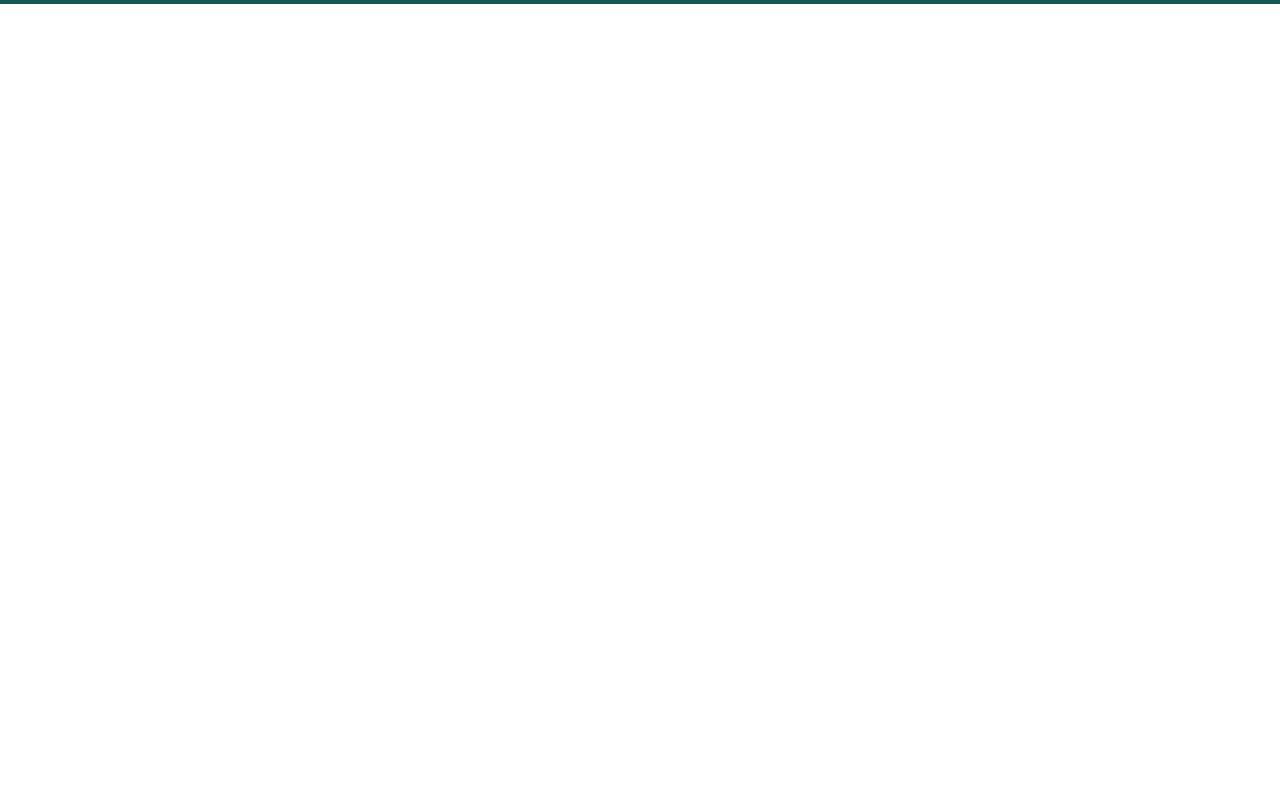
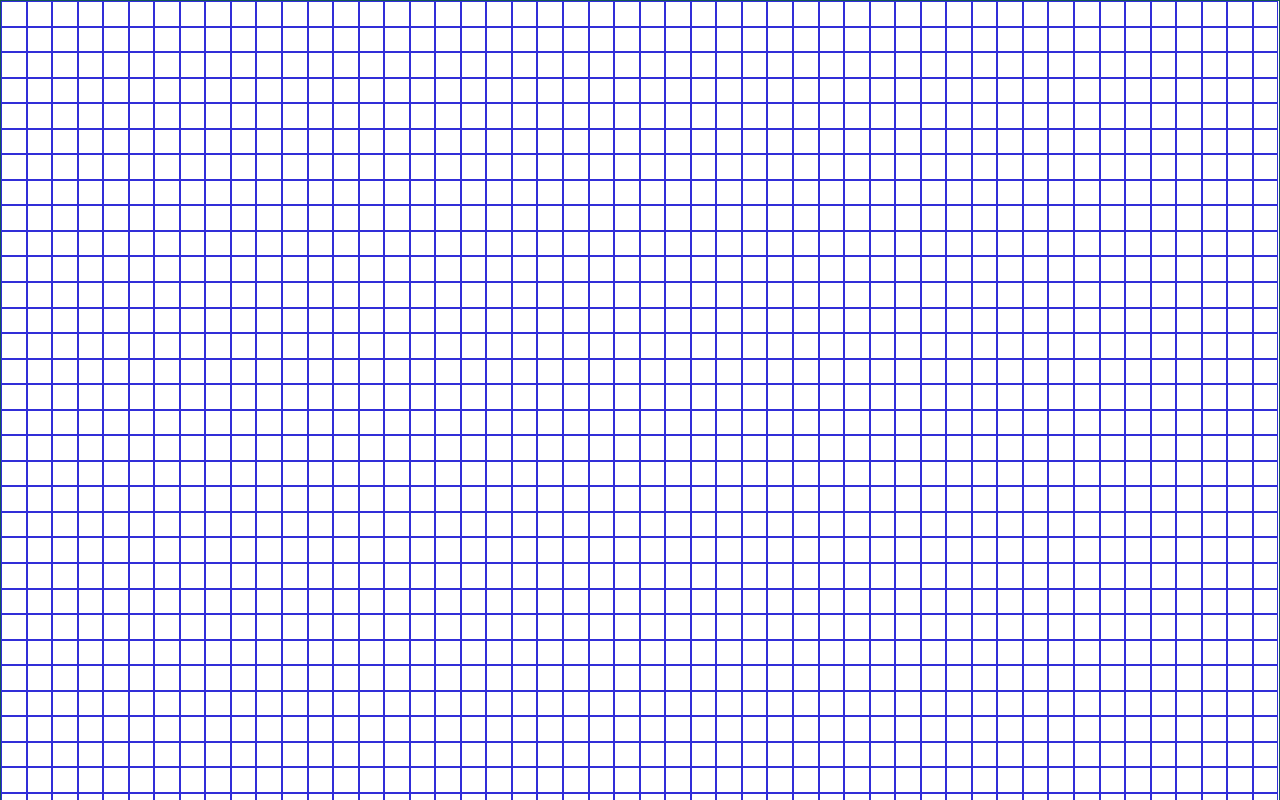
Before and after one commit to aagraston/grid-draw, a plain HTML site: page index.html in a window 1280 px wide. Shown: the top 800 px of the page. Drawn offline with Linux system fonts and the light colour scheme.

Commit message:
super proud of my grid being added, especially figuring out to change box-sizing attribute of the grid and elements

```diff
--- a/index.css
+++ b/index.css
@@ -7,15 +7,29 @@ body * {
  }
 
 .grid-container {
-  border: 2px solid rgb(19, 87, 87);
-  width: 100vw;
+  border: 1px solid rgb(19, 87, 87);
+  width: 100%;
   display: flex;
   flex-direction: row;
   flex-wrap: wrap;
+  box-sizing: border-box;
 }
 
 /* the basis here or the third option needs to be caluclated dependant on number of grid points so 1 divided by number of grid points*/
 .grid-item {
-flex: 0 1 20%;
-height: 100%;
+  box-sizing: border-box;
+  flex: 0 1 20%;
+  border: 1px solid rgb(49, 46, 216);
+  transition: 0.2s;
+  background-color: white;
 }
+
+.grid-item-hovered {
+  background-color: rgb(15, 12, 51);
+}
+
+.grid-item:before {
+  content: '';
+  display: block;
+  padding-top: 100%;
+}
--- a/index.js
+++ b/index.js
@@ -1,12 +1,24 @@
-let gridWidth = 16;
-let gridHeight = 16;
+let gridWidth = 50;
+let gridHeight = 50;
+
+let percentageMod = (1/gridWidth) * 100;
+
 
 const gridContainer = document.querySelector('.grid-container');
 
 for (let i = 0; i < (gridWidth * gridHeight); i++) {
   let gridElement = document.createElement('div');
+
   gridElement.classList.add('grid-item');
+  gridElement.style.cssText += `flex-basis: ${percentageMod}%;`;
+
+  gridElement.addEventListener('pointerover', hoverGridElement);
+
   gridContainer.appendChild(gridElement);
 }
 
+function hoverGridElement() {
+  this.classList.add('grid-item-hovered');
+}
+
 console.log(gridContainer);
```
